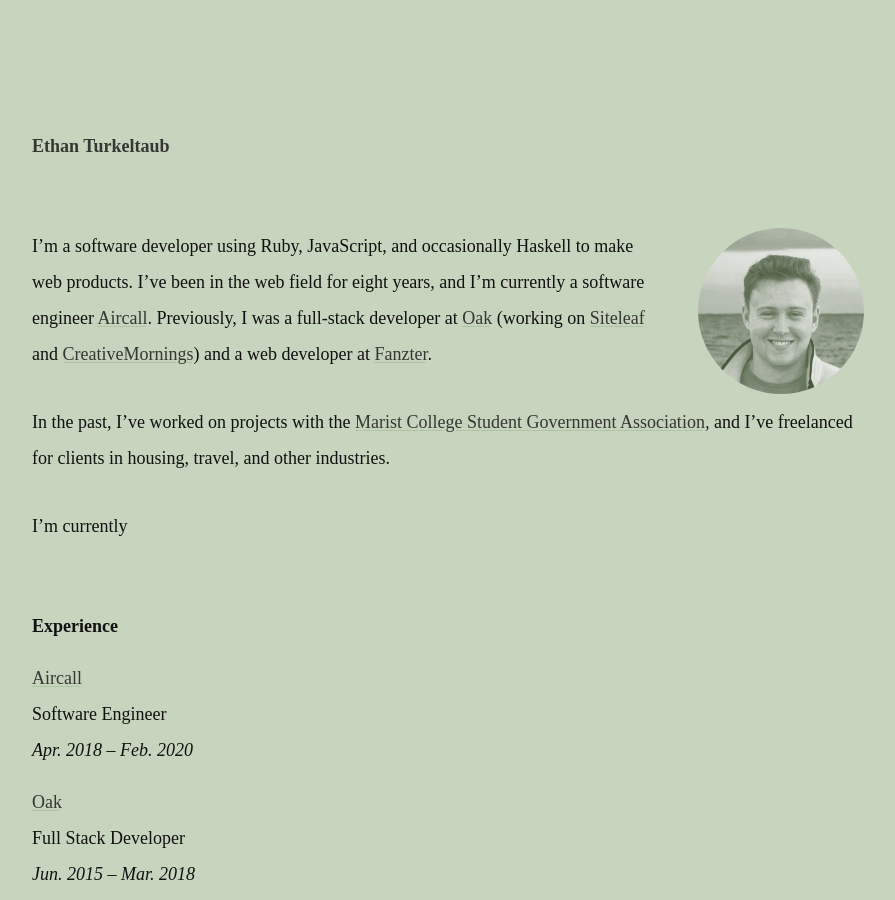
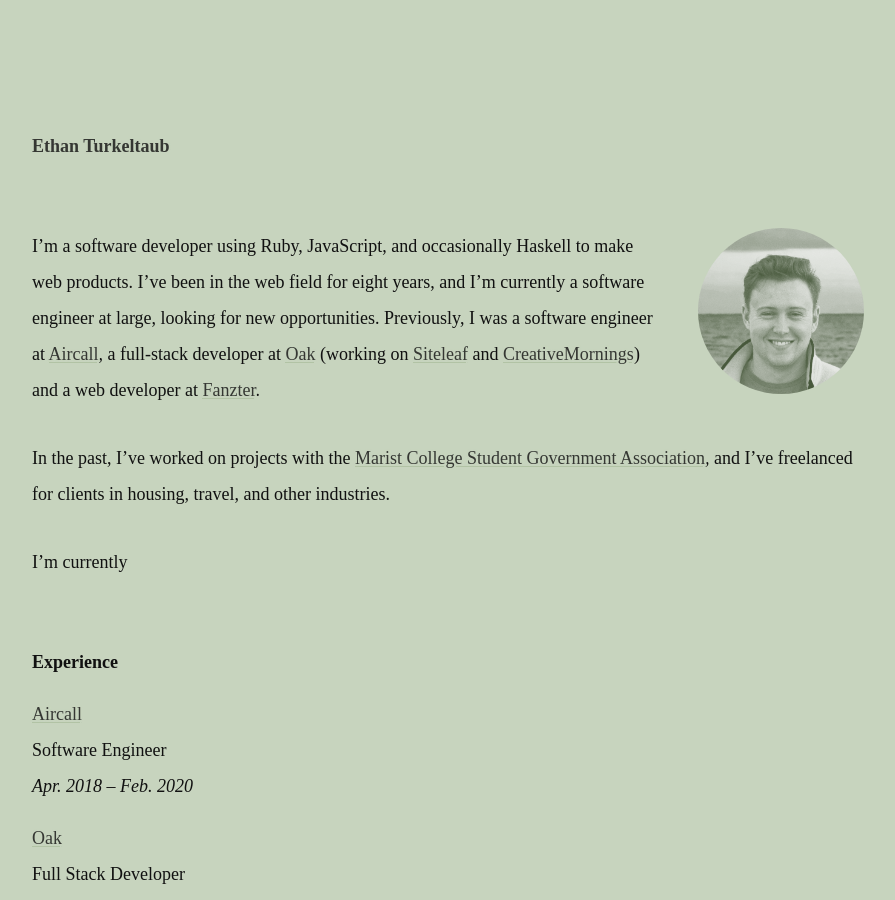
Before and after one commit to ethnt/ethnt.me, a Jekyll site: the page built from information.markdown, in a window 1280 px wide and 900 px high. Shown: the whole window, without its empty margins (96-991 px from the left). Built offline with Jekyll 4.4.1, drawn with Linux system fonts in a browser that asks for light colours; some web fonts are replaced.

Commit message:
Updated Information

```diff
--- a/information.markdown
+++ b/information.markdown
@@ -5,7 +5,7 @@
 position: 0
 ---
 
-I'm a software developer using Ruby, JavaScript, and occasionally Haskell to make web products. I've been in the web field for eight years, and I'm currently a software engineer [Aircall](https://aircall.io/). Previously, I was a full-stack developer at [Oak](https://oak.is) (working on [Siteleaf](https://siteleaf.com) and [CreativeMornings](https://creativemornings)) and a web developer at [Fanzter](https://en.wikipedia.org/wiki/Fanzter).
+I'm a software developer using Ruby, JavaScript, and occasionally Haskell to make web products. I've been in the web field for eight years, and I'm currently a software engineer at large, looking for new opportunities. Previously, I was a software engineer at [Aircall](https://aircall.io), a full-stack developer at [Oak](https://oak.is) (working on [Siteleaf](https://siteleaf.com) and [CreativeMornings](https://creativemornings)) and a web developer at [Fanzter](https://en.wikipedia.org/wiki/Fanzter).
 
 In the past, I’ve worked on projects with the [Marist College Student Government Association](http://sga.marist.edu), and I’ve freelanced for clients in housing, travel, and other industries.
 
```
